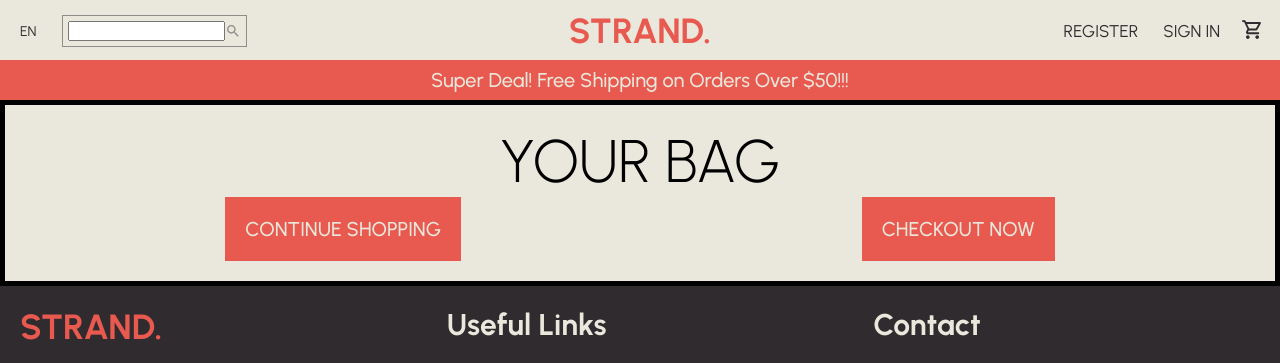
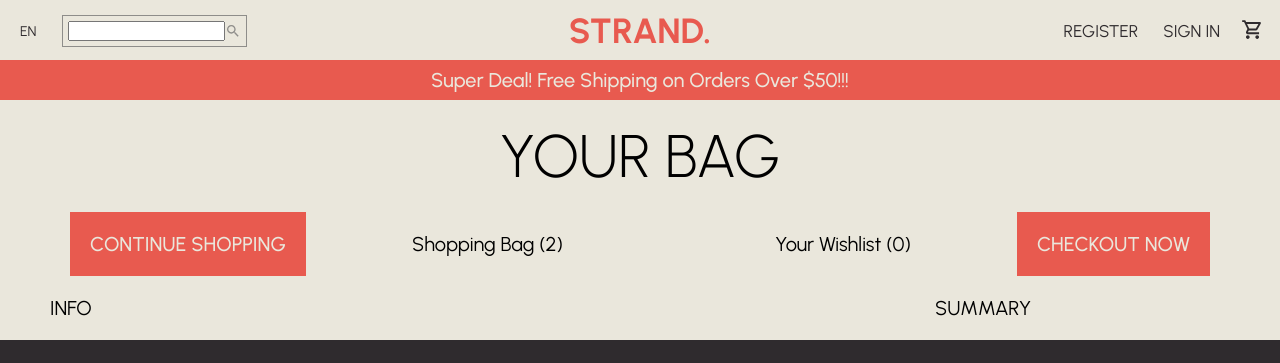
Before and after one commit to Code-With-Kev/STRAND-E-Commerce, a React (Create React App) app: page / in a window 1280 px wide. Shown: the top 363 px of the page. Built offline with nearby package versions, Linux system fonts and the light colour scheme.

Commit message:
Started Working On Cart Page

```diff
--- a/src/pages/Cart.jsx
+++ b/src/pages/Cart.jsx
@@ -10,10 +10,14 @@ const Cart = () => {
         <div className="cart__wrapper">
             <h1 className="cart__title">YOUR BAG</h1>
             <div className="cart__top">
-                <button className="add-button">CONTINUE SHOPPING</button>
-                <button className="add-button">CHECKOUT NOW</button>
+                <button className="add-button add-button--left">CONTINUE SHOPPING</button>
+                    <p className="cart__top--text">Shopping Bag (2)</p>
+                    <p className="cart__top--text">Your Wishlist (0)</p>
+                <button className="add-button add-button--right">CHECKOUT NOW</button>
             </div>
             <div className="cart__bottom">
+                <span className="cart__info">INFO</span>
+                <span className="cart__summary">SUMMARY</span>
             </div>
         </div>
         <Footer />
--- a/src/sass/abstracts/_variables.scss
+++ b/src/sass/abstracts/_variables.scss
@@ -7,5 +7,8 @@ $color-secondary-dark: #E85A4F;
 
 $color-black: #2f2b2e;
 
+//BORDER CHECK
+$border: 5px solid black;
+
 //FONT-SIZE
 $default-font-size: 1.6rem;
--- a/src/sass/components/_button.scss
+++ b/src/sass/components/_button.scss
@@ -99,17 +99,14 @@
     padding: 2rem;
     font-size: 2rem;
     font-weight: 500;
-    margin: 0 auto;
     transition: .5s all ease;
 
 
     &--long{
         width: 75%;
+        margin: 0 auto;
     }
 
-    &--small{
-
-    }
 
     &:hover{
         transform: translateY(-10%);
@@ -120,4 +117,6 @@
         box-shadow: 0 1rem 1rem rgba($color-black, .15);
         transform: translateY(0);
     }
+
+
 }
--- a/src/sass/pages/_cart.scss
+++ b/src/sass/pages/_cart.scss
@@ -1,7 +1,6 @@
 .cart{
     &__wrapper{
-        border: 5px solid black;
-        padding: 2rem;
+        padding: 2rem 5rem;
 
     }
     &__title{
@@ -9,13 +8,43 @@
         font-weight: 300;
         text-align: center;
     }
+    &__text-wrapper{
+        display: flex;
+    }
+
     &__top{
         display: flex;
         align-items: center;
-        justify-content: space-evenly;
+        justify-content: space-between;
+        width: 100%;
+        padding: 2rem;
+
+        &--text{
+            font-size: 2rem;
+            text-decoration: none;
+            text-decoration-color: $color-secondary-light;
+            margin: 0 auto;
+            cursor: pointer;
+
+            &:hover{
+                text-decoration: underline;
+                text-decoration-color: $color-secondary-light;
+            }
+
+        }
     }
     &__bottom{
+        display: flex;
+        justify-content: space-between;
+        font-size: 2rem;
+    }
 
+    &__info{
+        flex: 3;
+    }
+
+    &__summary{
+        flex: 1;
     }
 
 }
--- a/src/sass/sass.css
+++ b/src/sass/sass.css
@@ -360,13 +360,13 @@
   padding: 2rem;
   font-size: 2rem;
   font-weight: 500;
-  margin: 0 auto;
   -webkit-transition: .5s all ease;
   transition: .5s all ease;
 }
 
 .add-button--long {
   width: 75%;
+  margin: 0 auto;
 }
 
 .add-button:hover {
@@ -1279,14 +1279,19 @@
 }
 
 .cart__wrapper {
-  border: 5px solid black;
-  padding: 2rem;
+  padding: 2rem 5rem;
 }
 
 .cart__title {
   font-size: 6rem;
   font-weight: 300;
   text-align: center;
+}
+
+.cart__text-wrapper {
+  display: -webkit-box;
+  display: -ms-flexbox;
+  display: flex;
 }
 
 .cart__top {
@@ -1296,9 +1301,48 @@
   -webkit-box-align: center;
       -ms-flex-align: center;
           align-items: center;
-  -webkit-box-pack: space-evenly;
-      -ms-flex-pack: space-evenly;
-          justify-content: space-evenly;
+  -webkit-box-pack: justify;
+      -ms-flex-pack: justify;
+          justify-content: space-between;
+  width: 100%;
+  padding: 2rem;
+}
+
+.cart__top--text {
+  font-size: 2rem;
+  text-decoration: none;
+  -webkit-text-decoration-color: #E98074;
+          text-decoration-color: #E98074;
+  margin: 0 auto;
+  cursor: pointer;
+}
+
+.cart__top--text:hover {
+  text-decoration: underline;
+  -webkit-text-decoration-color: #E98074;
+          text-decoration-color: #E98074;
+}
+
+.cart__bottom {
+  display: -webkit-box;
+  display: -ms-flexbox;
+  display: flex;
+  -webkit-box-pack: justify;
+      -ms-flex-pack: justify;
+          justify-content: space-between;
+  font-size: 2rem;
+}
+
+.cart__info {
+  -webkit-box-flex: 3;
+      -ms-flex: 3;
+          flex: 3;
+}
+
+.cart__summary {
+  -webkit-box-flex: 1;
+      -ms-flex: 1;
+          flex: 1;
 }
 
 *,
```
Also changed, not shown: 1 other file (tests, documents, lock files or other folders).
